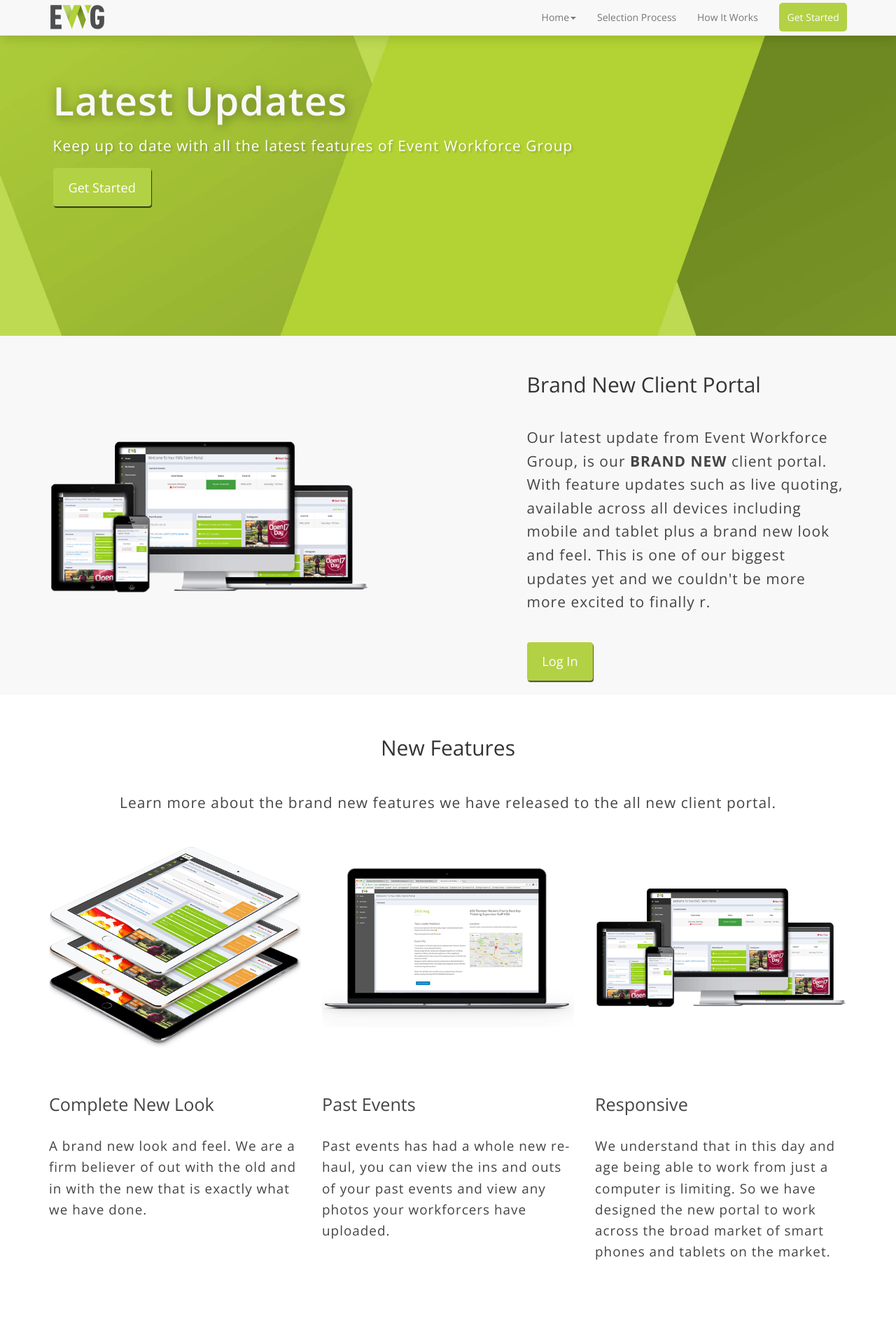
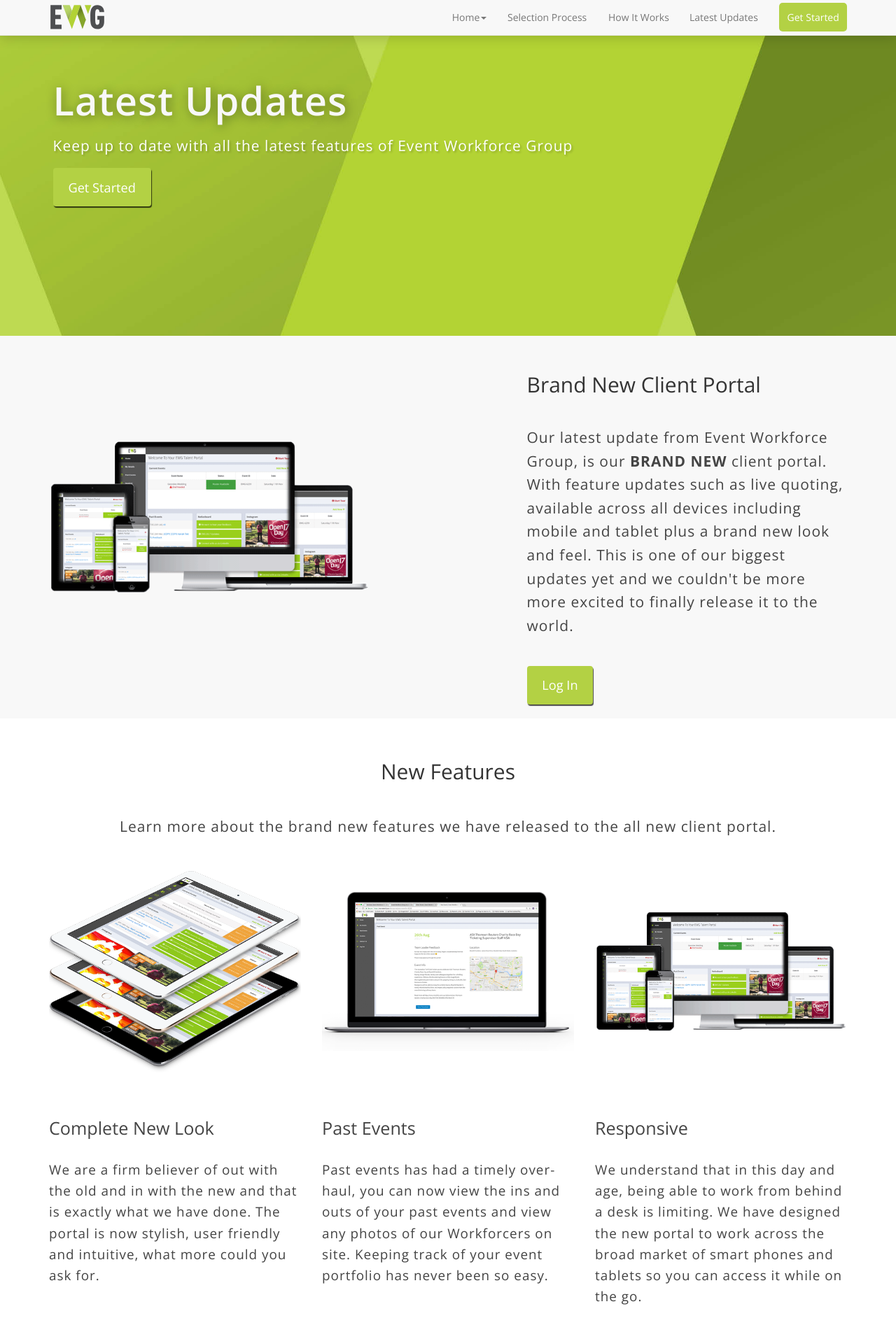
Before and after one commit to pete-ewg17/ewg_talent_website_2017, a PHP site: page /latest-updates.php in a window 1280 px wide. Shown: the top 1894 px of the page at 70% size. Run offline with PHP 8.4, Linux system fonts and the light colour scheme; some libraries are stand-ins or nearby versions.

Commit message:
updated header template and added new photos

```diff
--- a/latest-updates.php
+++ b/latest-updates.php
@@ -1,6 +1,6 @@
 <?php
 $file_base = "";
-$title = "Welcome";
+$title = "Latest Updates";
 $desc = "EWG Talent is a staffing agency like no other - one entirely tailored to the events, sport and entertainment industry";
 include $file_base."template/header.php";
 ?>
@@ -43,7 +43,7 @@ include $file_base."template/header.php";
       <div class="row">
         <div class="col-lg-5 col-lg-offset-1 col-sm-push-6 col-sm-6">
           <h2>Brand New Client Portal</h2>
-          <p>Our latest update from Event Workforce Group, is our <strong>BRAND NEW</strong> client portal. With feature updates such as live quoting, available across all devices including mobile and tablet plus a brand new look and feel. This is one of our biggest updates yet and we couldn't be more more excited to finally r.</p>
+          <p>Our latest update from Event Workforce Group, is our <strong>BRAND NEW</strong> client portal. With feature updates such as live quoting, available across all devices including mobile and tablet plus a brand new look and feel. This is one of our biggest updates yet and we couldn't be more more excited to finally release it to the world.</p>
           <div class="header-button">
               <a href="https://ew.rosterfy.co/ewg?talent" class="btn btn-outline">Log In</a>
           </div>
@@ -70,29 +70,29 @@ include $file_base."template/header.php";
 
               <div class="col-md-4 portfolio-item">
                   <a href="#">
-                      <img class="img-responsive" src="assets/images/ipad_mock.png" alt="Event Operations">
+                      <img class="img-responsive" src="assets/images/ipad_mock.png" alt="Ipad photo">
                   </a>
                 <div class="portfolio-text">
                   <h3>Complete New Look</h3>
-                  <p>A brand new look and feel. We are a firm believer of out with the old and in with the new that is exactly what we have done.</p>
+                  <p>We are a firm believer of out with the old and in with the new and that is exactly what we have done. The portal is now stylish, user friendly and intuitive, what more could you ask for.</p>
                 </div>
               </div>
               <div class="col-md-4 portfolio-item">
                   <a href="#">
-                      <img class="img-responsive" src="assets/images/past_events.png" alt="">
+                      <img class="img-responsive" src="assets/images/past_events.png" alt="Macbook photo of new portal">
                   </a>
                 <div class="portfolio-text">
                   <h3>Past Events</h3>
-                  <p>Past events has had a whole new re-haul, you can view the ins and outs of your past events and view any photos your workforcers have uploaded.</p>
+                  <p>Past events has had a timely over-haul, you can now view the ins and outs of your past events and view any photos of our Workforcers on site. Keeping track of your event portfolio has never been so easy.</p>
                 </div>
               </div>
               <div class="col-md-4 portfolio-item">
                   <a href="#">
-                      <img class="img-responsive" src="assets/images/responsive_client_mock.gif" alt="">
+                      <img class="img-responsive" src="assets/images/responsive_client_mock.gif" alt="All devices photo">
                   </a>
                 <div class="portfolio-text">
                   <h3>Responsive</h3>
-                  <p>We understand that in this day and age being able to work from just a computer is limiting. So we have designed the new portal to work across the broad market of smart phones and tablets on the market.</p>
+                  <p>We understand that in this day and age, being able to work from behind a desk is limiting. We have designed the new portal to work across the broad market of smart phones and tablets so you can access it while on the go.</p>
                 </div>
               </div>
 
@@ -106,20 +106,29 @@ include $file_base."template/header.php";
       <div class="row">
         <div class="col-md-4 portfolio-item">
             <a href="#">
-                <img class="img-responsive" src="assets/images/quote.png" alt="Brand Activations">
+                <img class="img-responsive" src="assets/images/live_quotes.png" alt="Live quoting imac">
             </a>
           <div class="portfolio-text">
             <h3>Live Quoting</h3>
-            <p>We all love instant gratification, with our brand new live quoting feature. You can see in real time how much your staff is going to cost you for your event.</p>
+            <p>We all love instant gratification. Our instant quoting feature provides exactly that. You can now view all staffing rates per role and shift, allowing you to streamline your event budgeting.</p>
           </div>
         </div>
               <div class="col-md-4 portfolio-item">
                   <a href="#">
-                      <img class="img-responsive" src="assets/images/new-event.png" alt="">
+                      <img class="img-responsive" src="assets/images/new-event.png" alt="New add events page macbook">
                   </a>
                 <div class="portfolio-text">
                   <h3>New Add Event's Page</h3>
                   <p>Responsive, reactive and sleek. You will notice a massive difference in the new add event's page with an updated workflow and design.</p>
+                </div>
+              </div>
+              <div class="col-md-4 portfolio-item">
+                  <a href="#">
+                      <img class="img-responsive" src="assets/images/view_invoices.png" alt="Invoice tracking iMac">
+                  </a>
+                <div class="portfolio-text">
+                  <h3>Invoice Tracking</h3>
+                  <p>We know reconciling your past event expenses can be a helpful resource. Check out our latest invoice tracking feature for your piece of mind.</p>
                 </div>
               </div>
       </div><!-- END ROW -->
--- a/template/header.php
+++ b/template/header.php
@@ -91,6 +91,7 @@ if(!isset($header_extra)) {
             </ul>
           <li class="hvr-underline-from-center"><a href="<?php echo $file_base; ?>selection-process.php">Selection Process</a></li>
           <li class="hvr-underline-from-center"><a href="<?php echo $file_base; ?>how-it-works.php">How It Works</a></li>
+					<li class="hvr-underline-from-center"><a href="<?php echo $file_base; ?>latest-updates.php">Latest Updates</a></li>
           <li><a href="<?php echo $file_base; ?>get-started.php"><span class="text-info">Get Started</span></a></li>
         </ul>
       </div>
```
Also changed, not shown: assets/images/live_quotes.png (added), assets/images/view_invoices.png (added).
